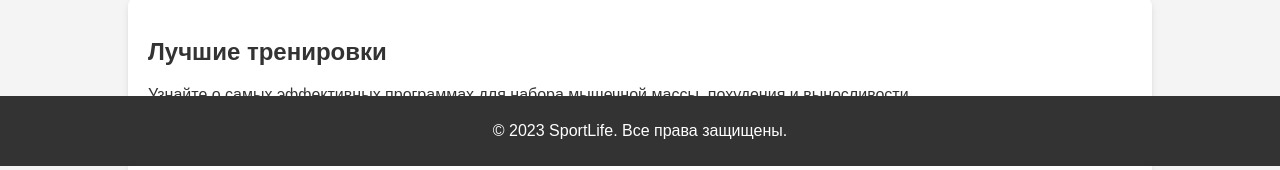
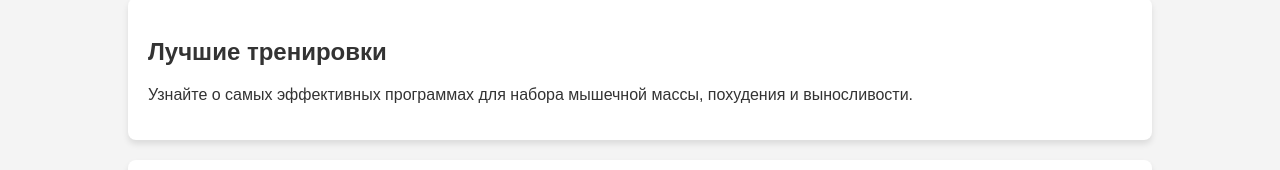
Before and after one commit to TROFY228/TROFY228, a plain HTML site: page index.html in a window 1280 px wide. Shown: the part 634-804 px from the top of the page. Drawn offline with Linux system fonts and the light colour scheme.

Commit message:
Update index.html

```diff
--- a/index.html
+++ b/index.html
@@ -88,8 +88,5 @@
             <p>Сбалансированный рацион - залог успеха в любом виде спорта.</p>
         </section>
     </div>
-    <footer>
-        <p>&copy; 2023 SportLife. Все права защищены.</p>
-    </footer>
 </body>
 </html>
```
